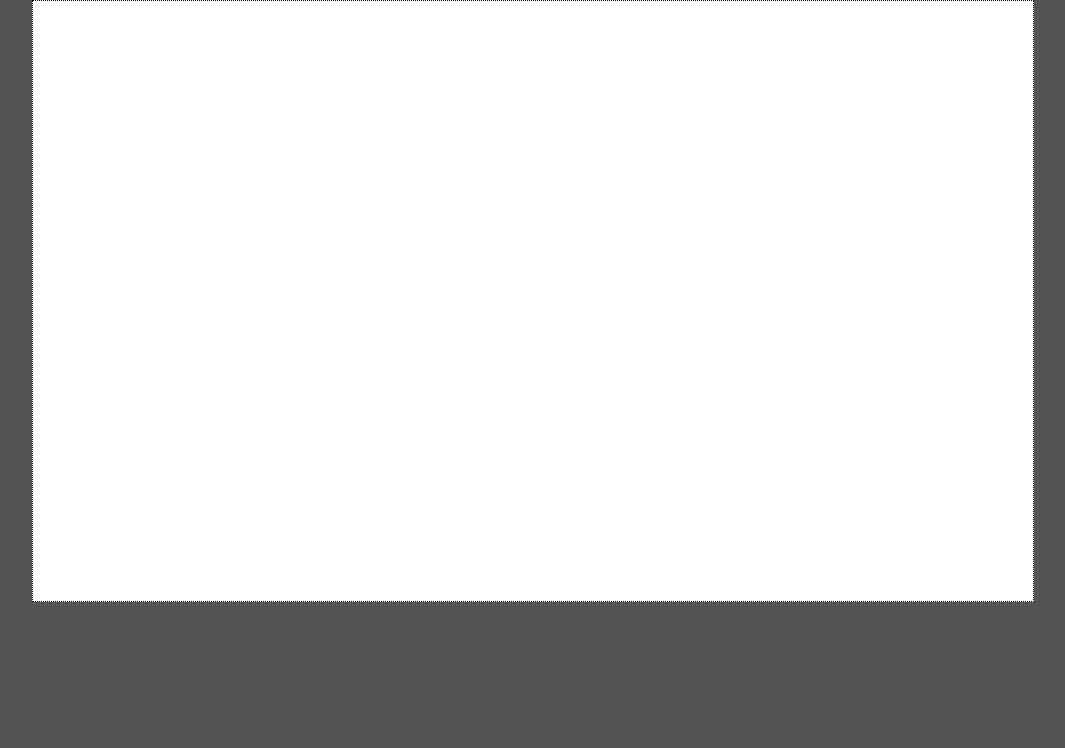
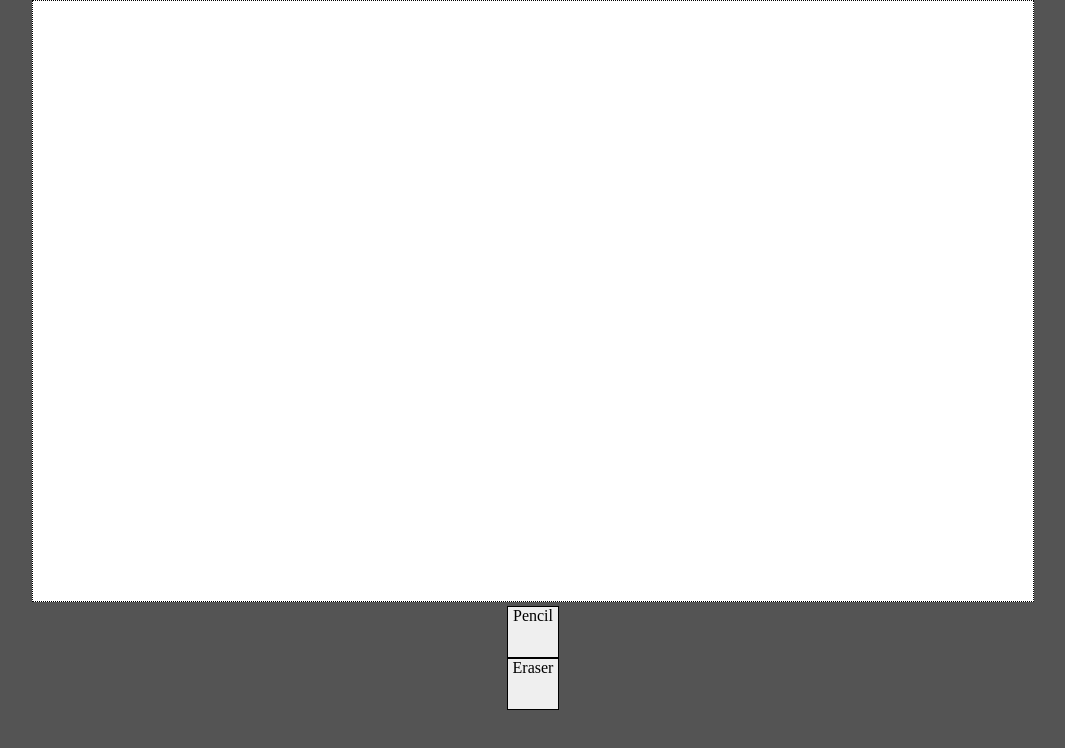
Before and after one commit to burkhartt/Draw60, a plain HTML site: page index.html in a window 1280 px wide. Shown: the whole page, without its empty margins (107-1172 px from the left). Drawn offline with Linux system fonts and the light colour scheme.

Commit message:
Added some buttons

```diff
--- a/index.html
+++ b/index.html
@@ -11,13 +11,25 @@
       	border: 1px dotted #000;
       	background-color: #fff;
       }
+      #toolbar div {
+      	width: 50px;
+      	height: 50px;
+      	border: 1px solid #000;
+      	background-color: #efefef;
+      }
+      #toolbar div.active {
+      	background-color: red;
+      }
     </style>
   </head>
   <body>
-    <center><div id="container"></div></center>
+    <center>
+    	<div id="container"></div>
+    	<div id="toolbar"></div>
+    </center>
 
     <script>
-      function Canvas(container) {
+      function Canvas(container, toolbar) {
       	this.canvas = $("<canvas></canvas>");
       	this.context = null;
       	this.rectangle = null;
@@ -25,16 +37,14 @@
       	this.width = 1000;
       	this.container = container;
       	this.inputManager = null;
+      	this.toolbar = toolbar;
       	var self = this;
 
 		this.draw = function(e) {
 			if (!this.shouldDraw()){
 				return;
 			}
-      		this.context.beginPath();
-		    this.context.moveTo(this.inputManager.mouse.lastX, this.inputManager.mouse.lastY);
-		    this.context.lineTo(this.inputManager.mouse.X, this.inputManager.mouse.Y);
-		    this.context.stroke();
+      		this.toolbar.draw(this.context, this.inputManager);
       	};
 
       	this.shouldDraw = function() {
@@ -50,6 +60,7 @@
       		this.context = this.canvas[0].getContext('2d');
       		this.inputManager = new InputManager(this.canvas);
       		this.inputManager.bind();
+      		this.toolbar.render();
       	};
       };
 
@@ -75,6 +86,90 @@
       			self.mouse.mouseOut();
       		});
       	};
+      }
+
+      function Toolbar(container) {
+      	this.container = container;
+      	this.buttons = [new PencilButton(this.container), new EraserButton(this.container)];
+      	this.activeButton = this.buttons[0];
+      	var self = this;
+
+      	this.render = function() {
+      		$.each(this.buttons, function(i, button) {
+      			button.render();
+      			button.bind(function() {
+      				self.activeButton.deactivate();
+      				self.activeButton = button;
+      				self.activeButton.activate();
+      			});
+      		});
+      	};
+
+      	this.draw = function(context, inputManager) {
+      		this.activeButton.draw(context, inputManager);
+      	};
+      }
+
+      function PencilButton(container) {
+		this.container = container;
+		var self = this;
+
+      	this.render = function() {
+      		return self.container.append($("<div id='pencil'>Pencil</div>"));
+      	};
+
+      	this.bind = function(callback) {
+      		self.container.find('#pencil').on("click", function(e) {
+      			callback();
+      		});
+      	};
+
+      	this.activate = function() {
+      		self.container.find($("#pencil").addClass("active"));
+      	};
+
+      	this.deactivate = function() {
+			self.container.find($("#pencil").removeClass("active"));
+      	};
+
+      	this.draw = function(context, inputManager) {
+			context.beginPath();
+			context.strokeStyle = '#000000';
+	      	context.moveTo(inputManager.mouse.lastX, inputManager.mouse.lastY);
+	      	context.lineTo(inputManager.mouse.X, inputManager.mouse.Y);
+	      	context.stroke();
+      	}
+      }
+
+      function EraserButton(container) {
+      	this.container = container;
+      	var self = this;
+
+      	this.render = function() {
+      		return self.container.append($("<div id='eraser'>Eraser</div>"));
+      	};
+
+      	this.bind = function(callback) {
+      		self.container.find('#eraser').on("click", function(e) {
+      			callback();
+      		});
+      	};
+
+      	this.activate = function() {
+      		self.container.find($("#eraser").addClass("active"));
+      	};
+
+      	this.deactivate = function() {
+			self.container.find($("#eraser").removeClass("active"));
+      	};
+
+      	this.draw = function(context, inputManager) {
+			context.beginPath();
+			context.strokeStyle = '#ff0000';
+	      	context.moveTo(inputManager.mouse.lastX, inputManager.mouse.lastY);
+	      	context.lineTo(inputManager.mouse.X, inputManager.mouse.Y);
+	      	context.stroke();
+      	}
       }
 
       function Mouse() {
@@ -107,7 +202,8 @@
       }
 
       $(function() {
-      	var canvas = new Canvas($("#container"));
+      	var toolbar = new Toolbar($("#toolbar"));
+      	var canvas = new Canvas($("#container"), toolbar);
       	canvas.render();
       });
     </script>
```
